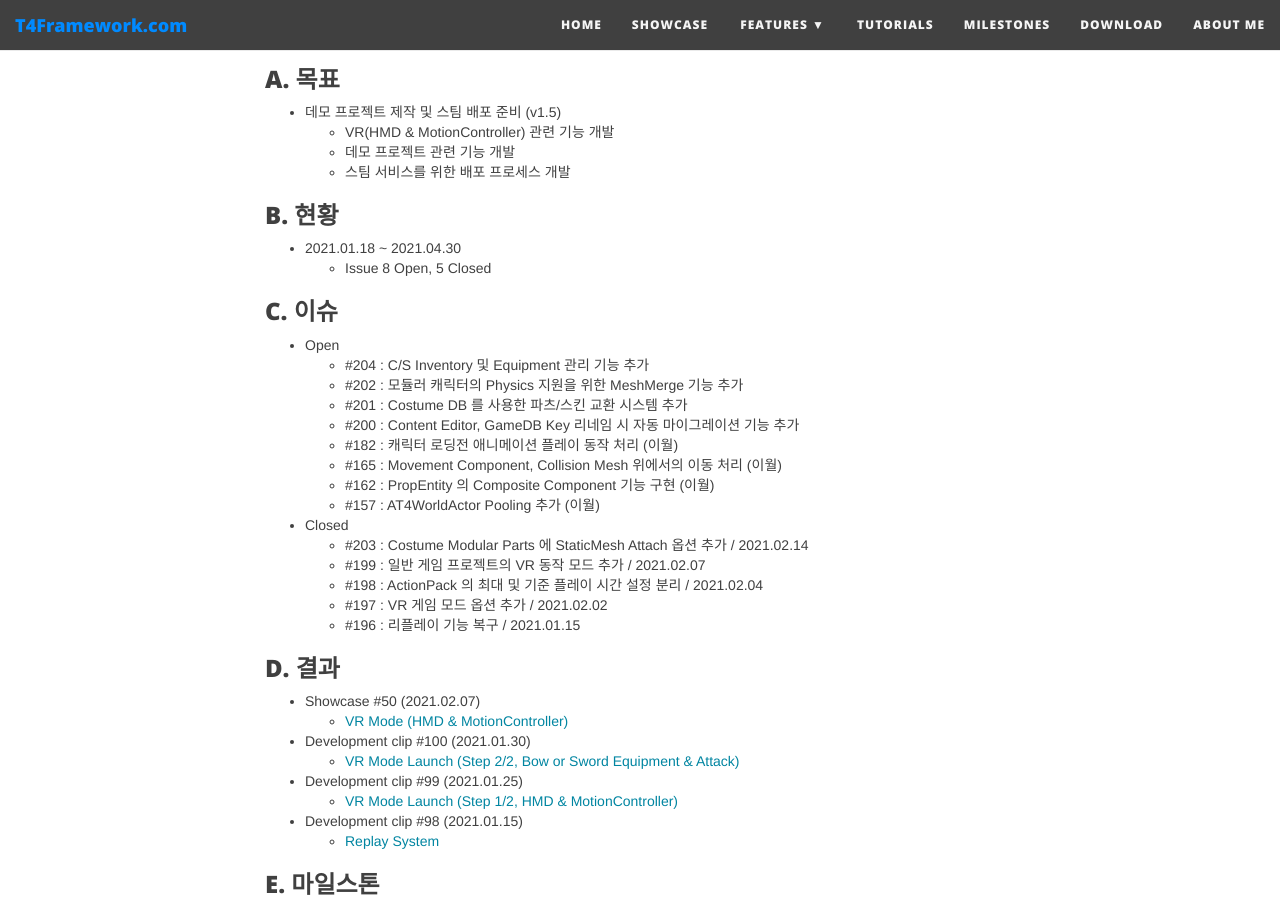
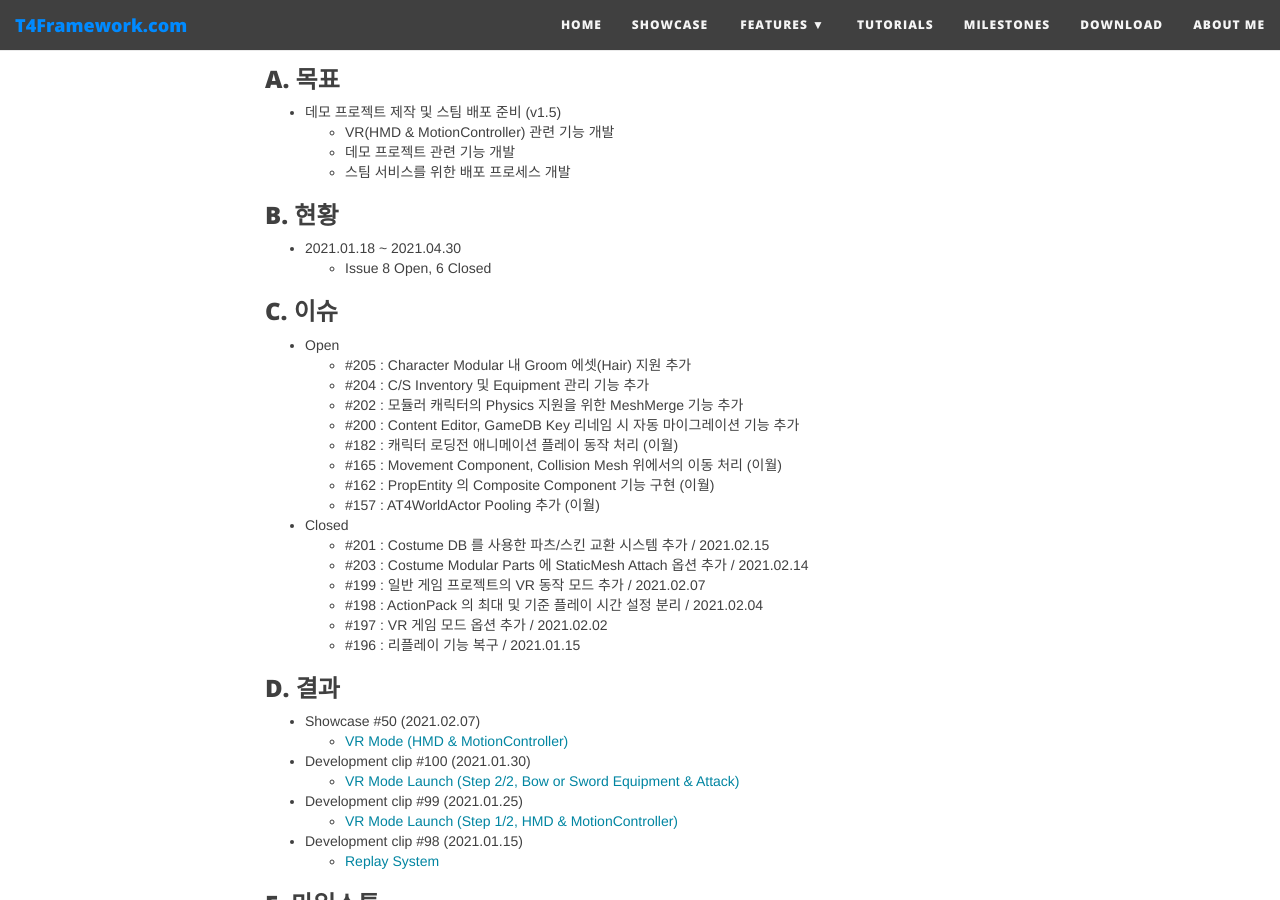
Before and after one commit to T4Framework/T4Framework_WebSite, a Jekyll site: the page built from docs/T4Framework_Milestone9_Achieved.md, in a window 1280 px wide and 900 px high, scrolled down 317 px. Built offline with Jekyll 4.4.1, drawn with Linux system fonts in a browser that asks for light colours; nearby versions of some CDN libraries.

Commit message:
Update T4Framework_Milestone9_Achieved.md

```diff
--- a/docs/T4Framework_Milestone9_Achieved.md
+++ b/docs/T4Framework_Milestone9_Achieved.md
@@ -15,14 +15,14 @@ subtitle: Milestone 9 (2021.01.18 ~ 2021.04.30)
 ### B. 현황
 
 - 2021.01.18 ~ 2021.04.30
-  - Issue 8 Open, 5 Closed
+  - Issue 8 Open, 6 Closed
 
 ### C. 이슈
 
 - Open
+  - #205 : Character Modular 내 Groom 에셋(Hair) 지원 추가
   - #204 : C/S Inventory 및 Equipment 관리 기능 추가
   - #202 : 모듈러 캐릭터의 Physics 지원을 위한 MeshMerge 기능 추가
-  - #201 : Costume DB 를 사용한 파츠/스킨 교환 시스템 추가
   - #200 : Content Editor, GameDB Key 리네임 시 자동 마이그레이션 기능 추가
   - #182 : 캐릭터 로딩전 애니메이션 플레이 동작 처리 (이월)
   - #165 : Movement Component, Collision Mesh 위에서의 이동 처리 (이월)
@@ -30,6 +30,7 @@ subtitle: Milestone 9 (2021.01.18 ~ 2021.04.30)
   - #157 : AT4WorldActor Pooling 추가 (이월)
 
 - Closed
+  - #201 : Costume DB 를 사용한 파츠/스킨 교환 시스템 추가 / 2021.02.15
   - #203 : Costume Modular Parts 에 StaticMesh Attach 옵션 추가 / 2021.02.14
   - #199 : 일반 게임 프로젝트의 VR 동작 모드 추가 / 2021.02.07
   - #198 : ActionPack 의 최대 및 기준 플레이 시간 설정 분리 / 2021.02.04
```
